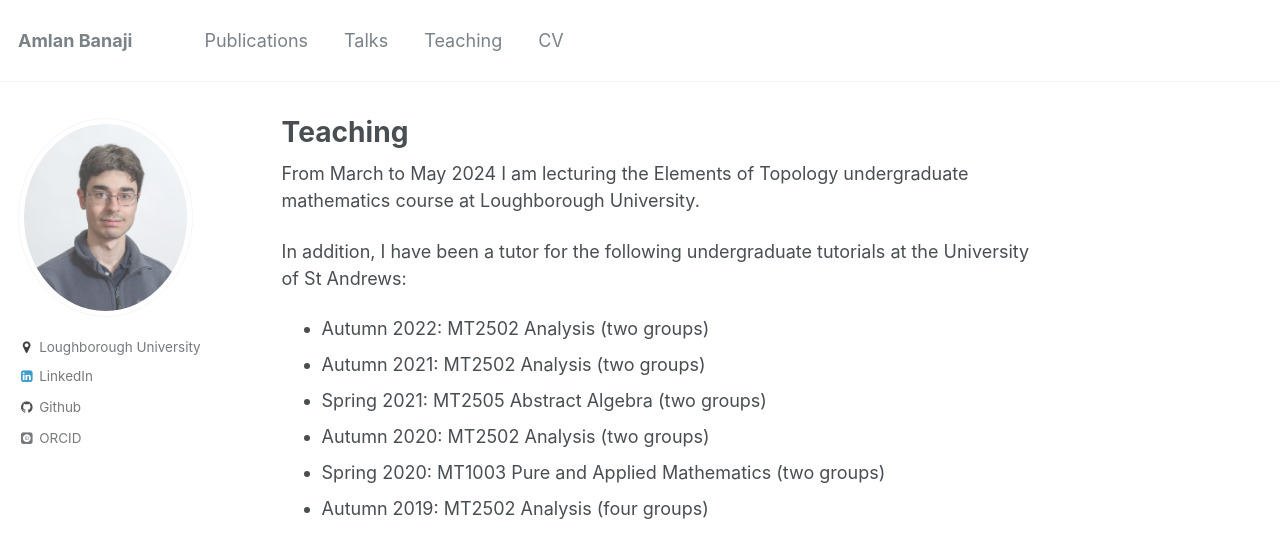
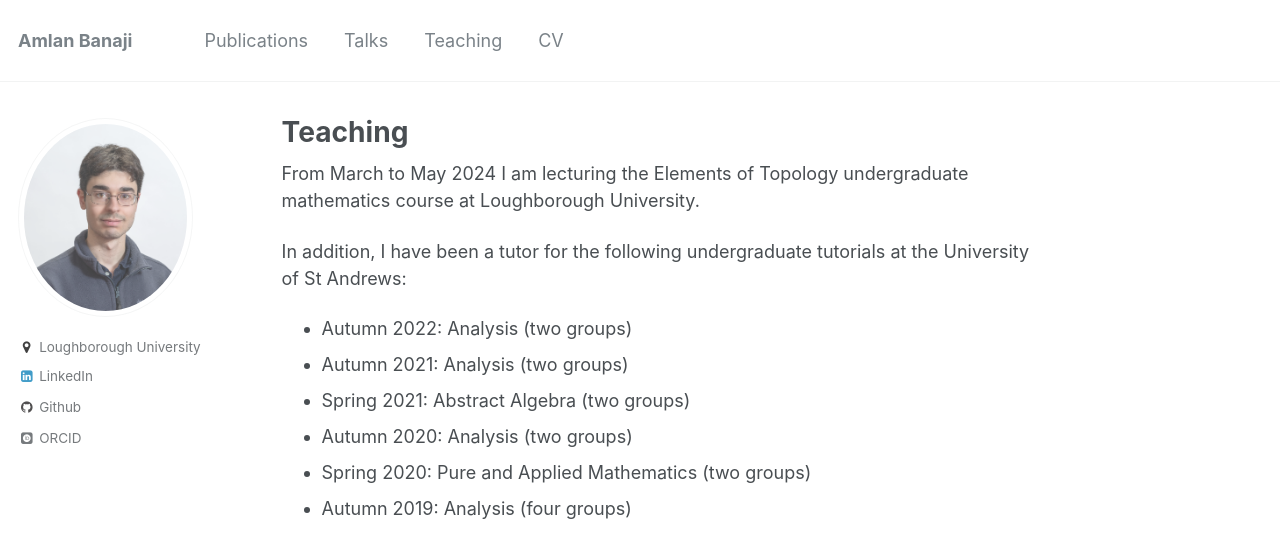
Before and after one commit to amlan-banaji/amlan-banaji.github.io, a Jekyll site: the page built from _pages/teaching.md, in a window 1280 px wide. Shown: the top 558 px of the page. Built offline with Jekyll 4.4.1, drawn with Linux system fonts in a browser that asks for light colours; some web fonts are replaced.

Commit message:
small corrections

```diff
--- a/_pages/teaching.md
+++ b/_pages/teaching.md
@@ -10,9 +10,9 @@ From March to May 2024 I am lecturing the Elements of Topology undergraduate mat
 
 In addition, I have been a tutor for the following undergraduate tutorials at the University of St Andrews:
 
-- Autumn 2022: MT2502 Analysis (two groups)
-- Autumn 2021: MT2502 Analysis (two groups)
-- Spring 2021: MT2505 Abstract Algebra (two groups)
-- Autumn 2020: MT2502 Analysis (two groups)
-- Spring 2020: MT1003 Pure and Applied Mathematics (two groups)
-- Autumn 2019: MT2502 Analysis (four groups)
+- Autumn 2022: Analysis (two groups)
+- Autumn 2021: Analysis (two groups)
+- Spring 2021: Abstract Algebra (two groups)
+- Autumn 2020: Analysis (two groups)
+- Spring 2020: Pure and Applied Mathematics (two groups)
+- Autumn 2019: Analysis (four groups)
```
Also changed, not shown: 2 other files.
